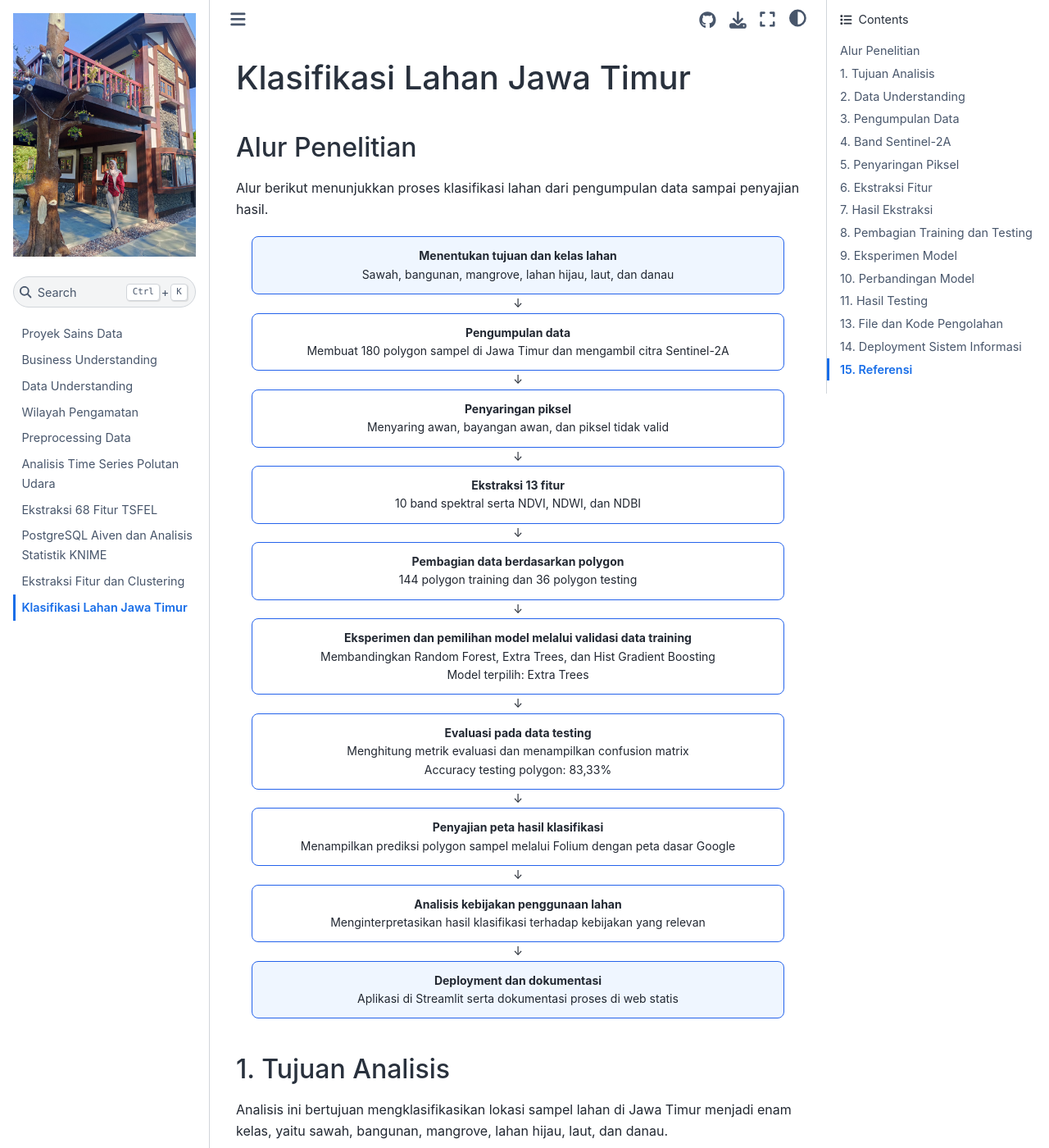
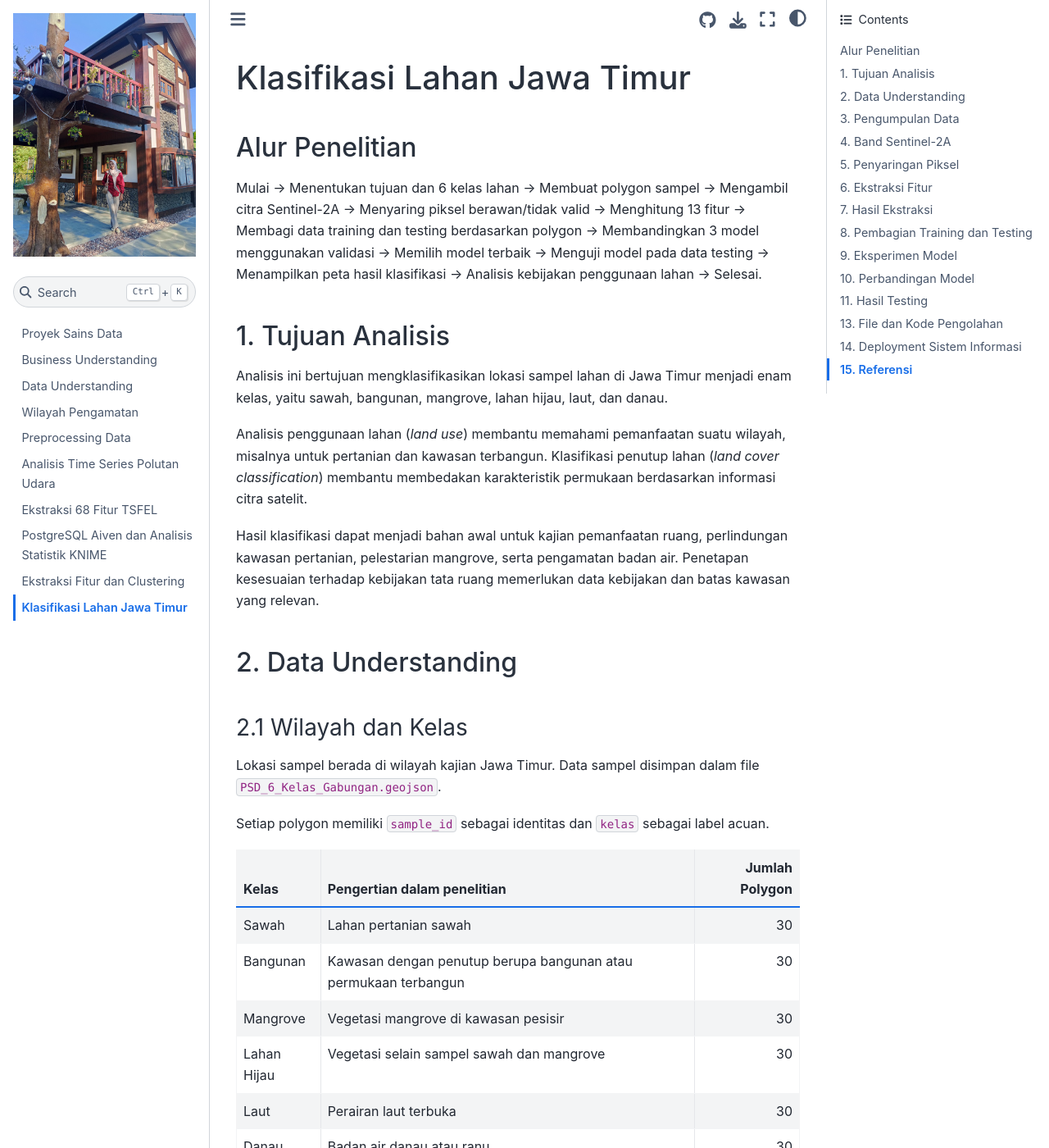
Before and after one commit to riskanana06/PSD, a Jupyter Book: the page built from klasifikasi_sawah.md, in a window 1280 px wide and 1400 px high. Shown: the whole window at 82% size. Built offline with Jupyter Book 1.0.4 settings and Sphinx 7.4.7 and the Sphinx Book theme 1.1.4, drawn with Linux system fonts in a browser that asks for light colours.

Commit message:
Ubah alur penelitian menjadi teks dengan panah

```diff
--- a/klasifikasi_sawah.md
+++ b/klasifikasi_sawah.md
@@ -2,61 +2,7 @@
 
 ## Alur Penelitian
 
-Alur berikut menunjukkan proses klasifikasi lahan dari pengumpulan data sampai penyajian hasil.
-
-<div style="max-width:650px;margin:20px auto;text-align:center;font-size:14px;line-height:1.6;">
-  <div style="border:1px solid #2563eb;border-radius:8px;padding:12px;background:#eff6ff;">
-    <b>Menentukan tujuan dan kelas lahan</b><br>
-    Sawah, bangunan, mangrove, lahan hijau, laut, dan danau
-  </div>
-  <div>↓</div>
-  <div style="border:1px solid #2563eb;border-radius:8px;padding:12px;">
-    <b>Pengumpulan data</b><br>
-    Membuat 180 polygon sampel di Jawa Timur dan mengambil citra Sentinel-2A
-  </div>
-  <div>↓</div>
-  <div style="border:1px solid #2563eb;border-radius:8px;padding:12px;">
-    <b>Penyaringan piksel</b><br>
-    Menyaring awan, bayangan awan, dan piksel tidak valid
-  </div>
-  <div>↓</div>
-  <div style="border:1px solid #2563eb;border-radius:8px;padding:12px;">
-    <b>Ekstraksi 13 fitur</b><br>
-    10 band spektral serta NDVI, NDWI, dan NDBI
-  </div>
-  <div>↓</div>
-  <div style="border:1px solid #2563eb;border-radius:8px;padding:12px;">
-    <b>Pembagian data berdasarkan polygon</b><br>
-    144 polygon training dan 36 polygon testing
-  </div>
-  <div>↓</div>
-  <div style="border:1px solid #2563eb;border-radius:8px;padding:12px;">
-    <b>Eksperimen dan pemilihan model melalui validasi data training</b><br>
-    Membandingkan Random Forest, Extra Trees, dan Hist Gradient Boosting<br>
-    Model terpilih: Extra Trees
-  </div>
-  <div>↓</div>
-  <div style="border:1px solid #2563eb;border-radius:8px;padding:12px;">
-    <b>Evaluasi pada data testing</b><br>
-    Menghitung metrik evaluasi dan menampilkan confusion matrix<br>
-    Accuracy testing polygon: 83,33%
-  </div>
-  <div>↓</div>
-  <div style="border:1px solid #2563eb;border-radius:8px;padding:12px;">
-    <b>Penyajian peta hasil klasifikasi</b><br>
-    Menampilkan prediksi polygon sampel melalui Folium dengan peta dasar Google
-  </div>
-  <div>↓</div>
-  <div style="border:1px solid #2563eb;border-radius:8px;padding:12px;">
-    <b>Analisis kebijakan penggunaan lahan</b><br>
-    Menginterpretasikan hasil klasifikasi terhadap kebijakan yang relevan
-  </div>
-  <div>↓</div>
-  <div style="border:1px solid #2563eb;border-radius:8px;padding:12px;background:#eff6ff;">
-    <b>Deployment dan dokumentasi</b><br>
-    Aplikasi di Streamlit serta dokumentasi proses di web statis
-  </div>
-</div>
+Mulai → Menentukan tujuan dan 6 kelas lahan → Membuat polygon sampel → Mengambil citra Sentinel-2A → Menyaring piksel berawan/tidak valid → Menghitung 13 fitur → Membagi data training dan testing berdasarkan polygon → Membandingkan 3 model menggunakan validasi → Memilih model terbaik → Menguji model pada data testing → Menampilkan peta hasil klasifikasi → Analisis kebijakan penggunaan lahan → Selesai.
 
 ## 1. Tujuan Analisis
 
```
